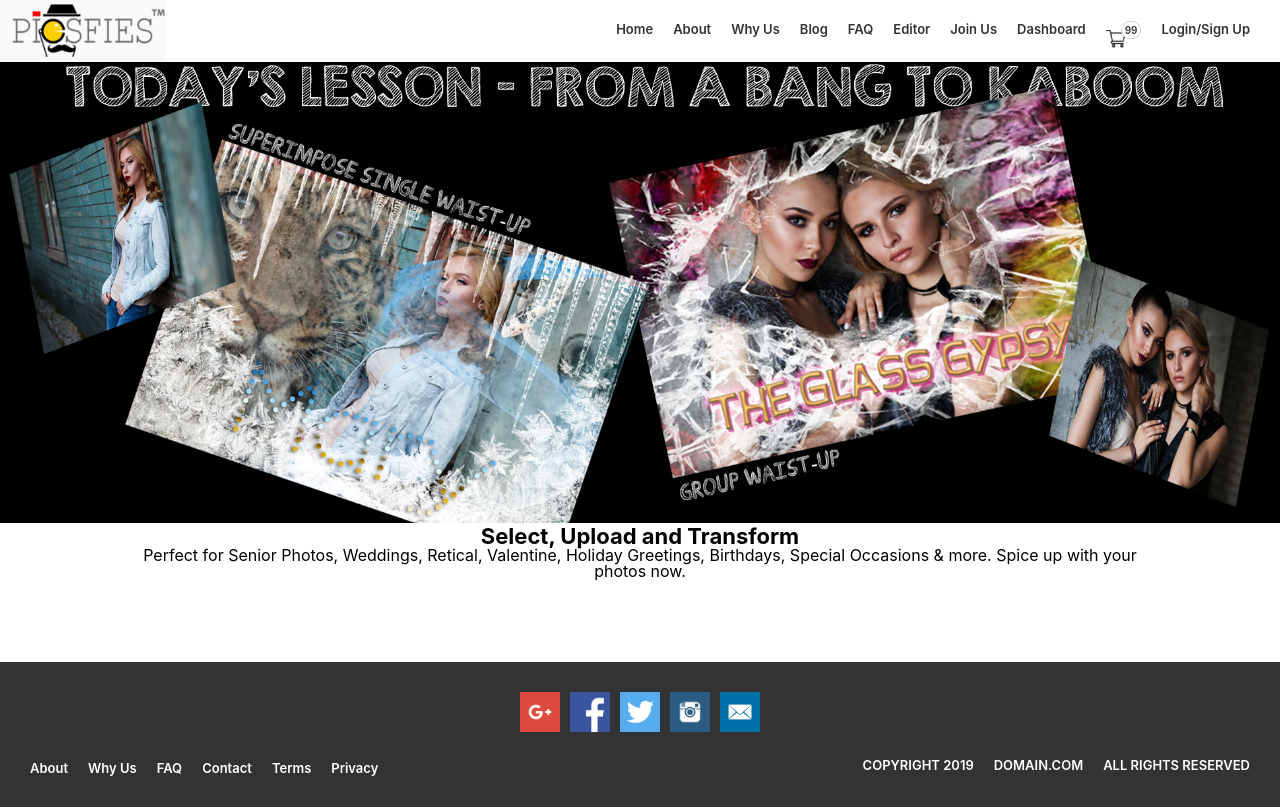
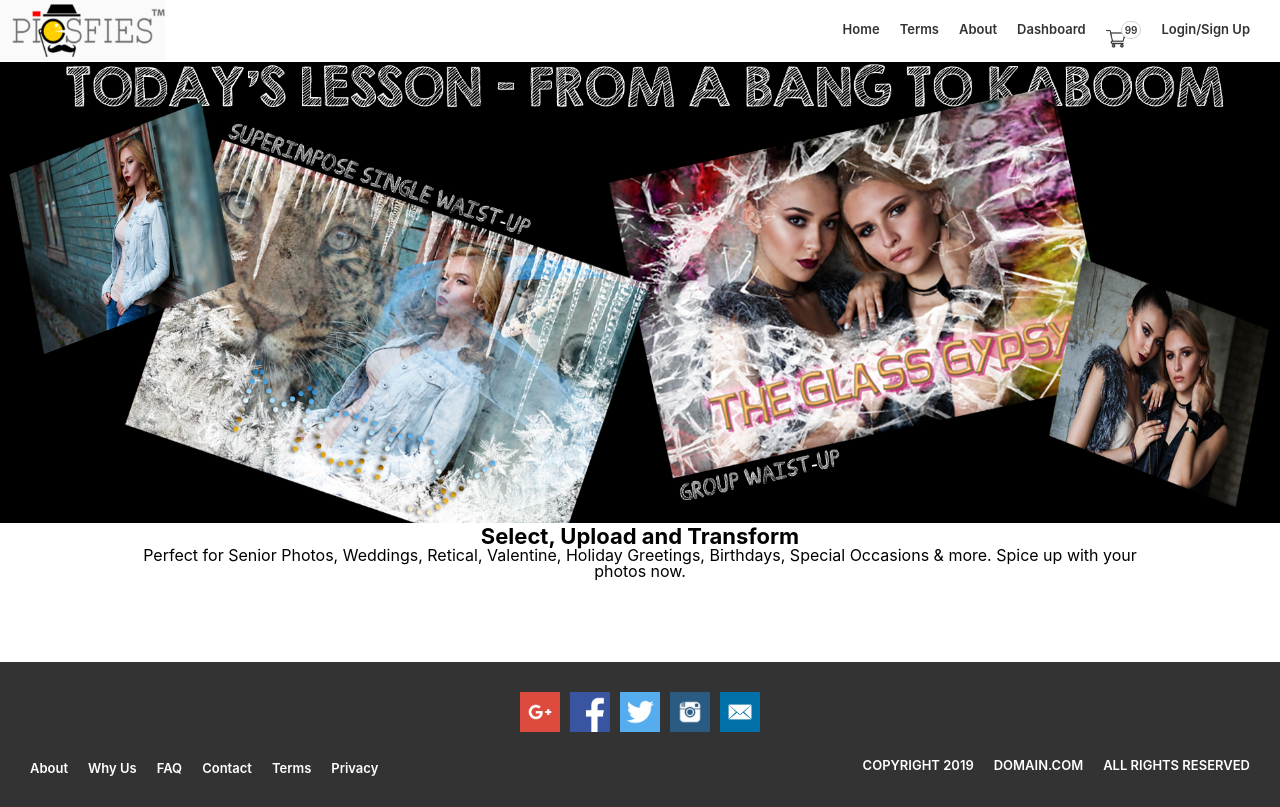
Before and after one commit to alinauroz/gogo-image, a React (Create React App) app in the folder client/: page / in a window 1280 px wide. Built offline with nearby package versions, Linux system fonts and the light colour scheme.

Commit message:
feat: dynamic link renderer added to topbar

```diff
--- a/client/src/App.js
+++ b/client/src/App.js
@@ -25,7 +25,9 @@ let pages = [
 function App() {
   return (
     <>
-      <TopBar />
+      <TopBar
+        pages = {pages}
+      />
       <main style = {{marginTop: 0, minHeight: window.innerHeight - 200}}>
         <Switch>
           <Route>
--- a/client/src/Components/TopBar.jsx
+++ b/client/src/Components/TopBar.jsx
@@ -7,7 +7,7 @@ import cartIcon from '../data/icons/cart.png'
 
 import styles from '../styles/topbar'
 
-export default function () {
+export default function (props) {
     return (
         <div>
             <Image
@@ -18,12 +18,13 @@ export default function () {
                 style = {{marginRight: 20, float: 'right', display: 'inline-block', marginTop: 20}}
             >
                 <Link to = '/' className = 'topbar-links'>Home</Link>
-                <Link to = '/about' className = 'topbar-links'>About</Link>
-                <Link to = '/why-us' className = 'topbar-links'>Why Us</Link>
-                <Link to = '/blog' className = 'topbar-links'>Blog</Link>
-                <Link to = '/FAQ' className = 'topbar-links'>FAQ</Link>
-                <Link to = '/Editor' className = 'topbar-links'>Editor</Link>
-                <Link to = '/join-us' className = 'topbar-links'>Join Us</Link>
+                {
+                    props.pages ?
+                    props.pages.map(page => {
+                        return <Link to = {page.link} className = 'topbar-links'>{page.title}</Link>
+                    })
+                    : ""
+                }
                 <Link to = '/dashboard' className = 'topbar-links'>Dashboard</Link>
                 <Link to = '/cart' className = 'topbar-links'>
                     <View style = {{display: 'inline', overflow: 'hidden'}}>
```
